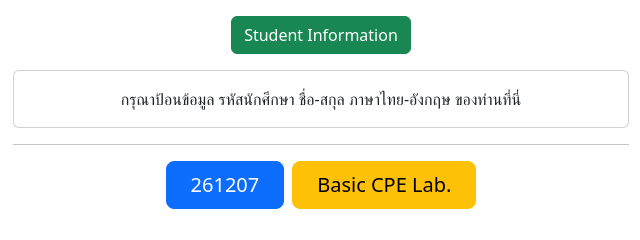
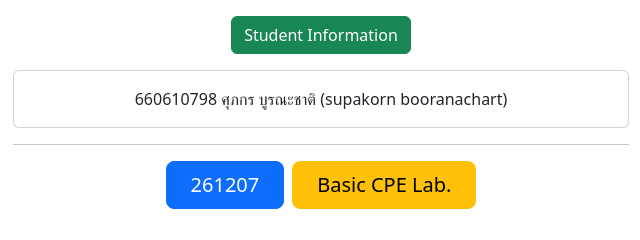
Before and after one commit to cpe207/lab01-bbeamuu, a plain HTML site: page index.html in a window 1280 px wide. Both pictures are taken after a click on the button "Student Information". Shown: the part 515-755 px from the top of the page, 319-959 px from the left. Drawn offline with nearby package versions, Linux system fonts and the light colour scheme.

Commit message:
edit my info

```diff
--- a/index.html
+++ b/index.html
@@ -50,8 +50,8 @@
           </p>
           <div class="collapse" id="collapseExample">
             <div class="card card-body">
-              กรุณาป้อนข้อมูล รหัสนักศึกษา ชื่อ-สกุล ภาษาไทย-อังกฤษ
-              ของท่านที่นี่
+              660610798 ศุภกร บูรณะชาติ
+              (supakorn booranachart)
             </div>
           </div>
         </div>
```
